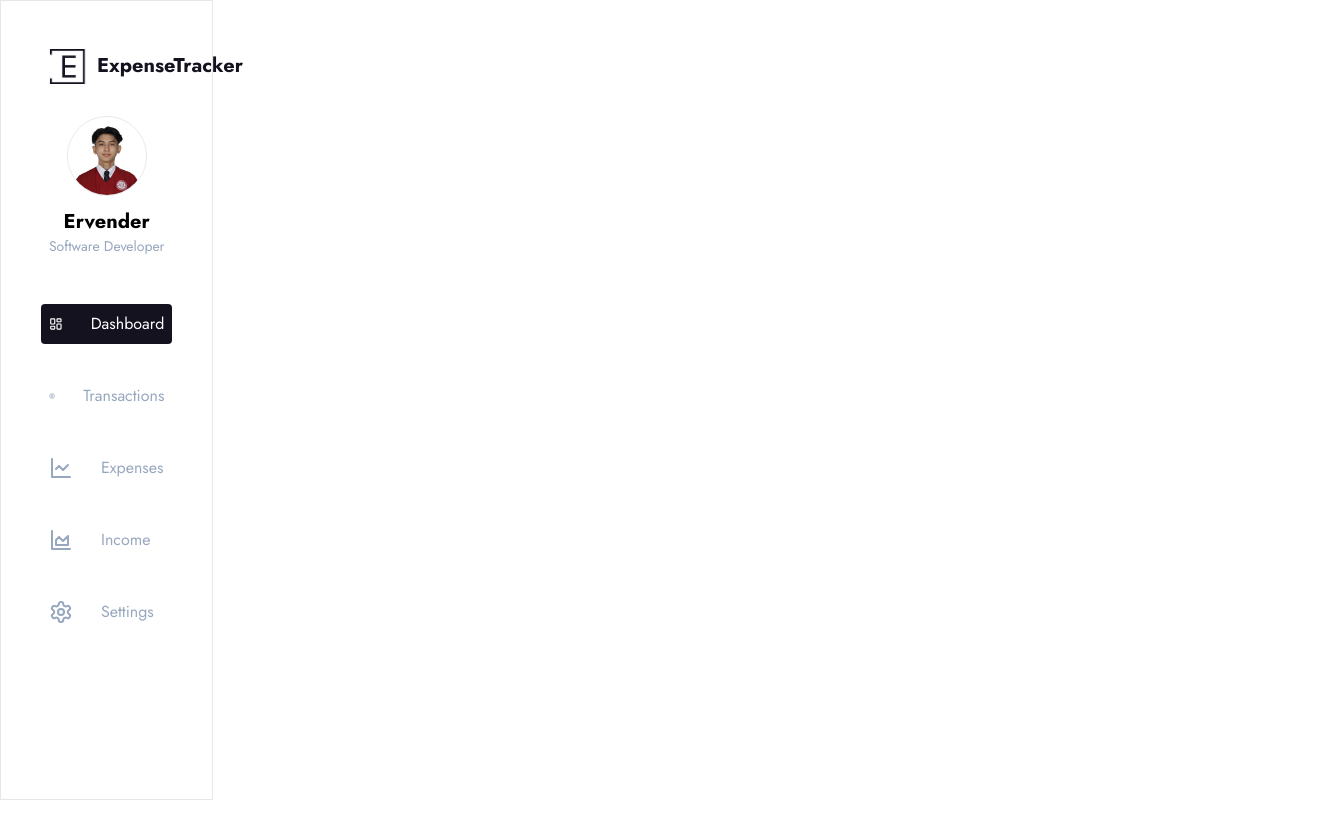
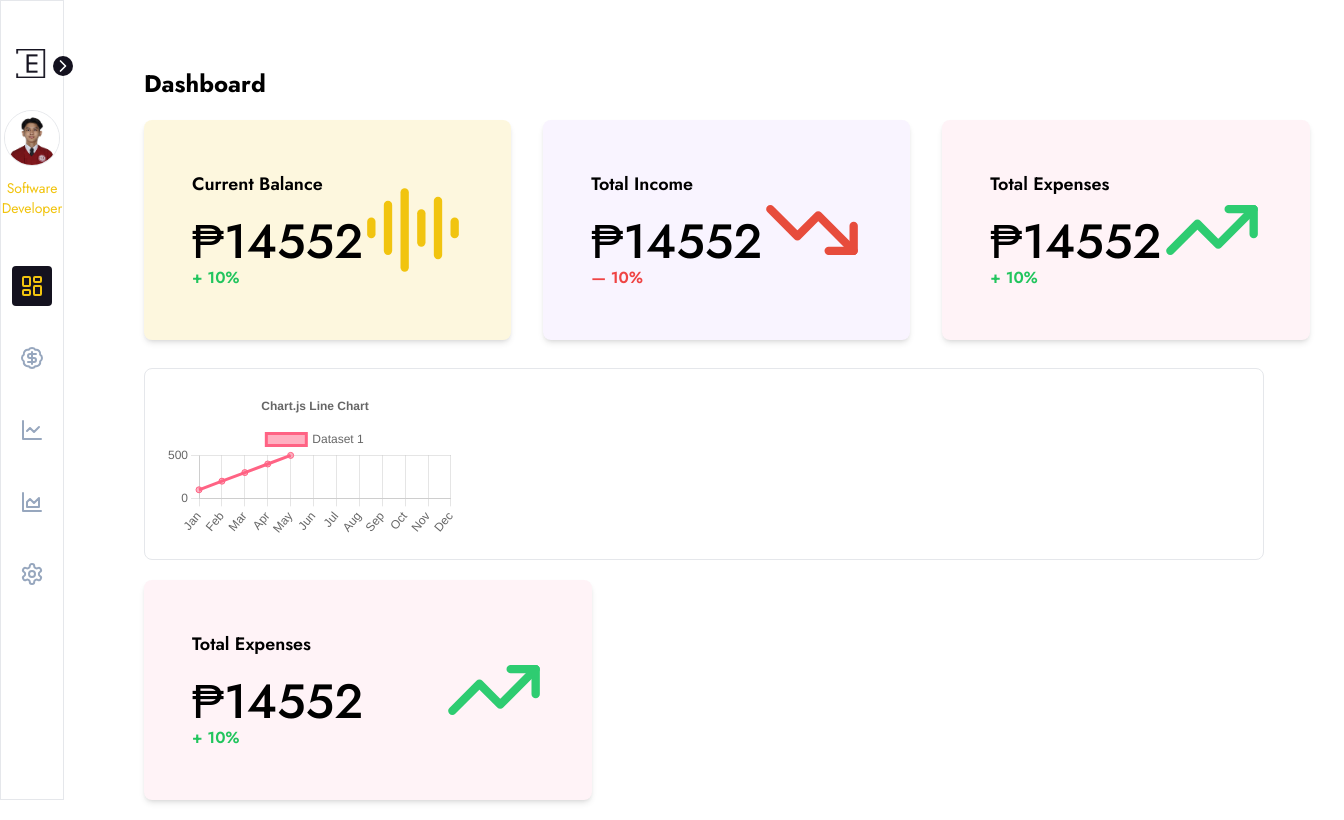
Before and after one commit to ervenderr/Expense-Tracker-App, a React (Vite) app in the folder frontend/: page / in a window 1280 px wide. Shown: the whole page, 1344 px wide, since content can reach past the window. Built offline with nearby package versions, Linux system fonts and the light colour scheme.

Commit message:
frontend - dashboard

```diff
--- a/frontend/package.json
+++ b/frontend/package.json
@@ -11,7 +11,7 @@
   },
   "dependencies": {
     "axios": "^1.6.8",
-    "chart.js": "^4.4.2",
+    "chart.js": "^4.4.3",
     "lucide-react": "^0.378.0",
     "moment": "^2.30.1",
     "react": "^18.2.0",
--- a/frontend/src/App.jsx
+++ b/frontend/src/App.jsx
@@ -1,17 +1,19 @@
 
 import './App.css'
+import Dashboard from './components/Dashboard/Dashboard'
 import Sidebar from './components/sidebar'
 
 function App() {
 
   return (
     <>
-    {/* Navigation bar */}
-      <Sidebar />
+    <div className='flex'>
+      {/* Navigation bar */}
+        <Sidebar />
 
-    {/* Sidebar */}
-
-    {/* Main Content */}
+      {/* Main Content */}
+      <Dashboard />
+    </div>
     </>
   )
 }
--- /dev/null
+++ b/frontend/src/components/Dashboard/Chart.jsx
@@ -0,0 +1,54 @@
+import React from 'react';
+import {
+    Chart as ChartJS,
+    CategoryScale,
+    LinearScale,
+    PointElement,
+    LineElement,
+    Title,
+    Tooltip,
+    Legend,
+} from 'chart.js';
+import { Line } from 'react-chartjs-2';
+
+ChartJS.register(
+    CategoryScale,
+    LinearScale,
+    PointElement,
+    LineElement,
+    Title,
+    Tooltip,
+    Legend
+);
+
+export const options = {
+    responsive: false,
+    plugins: {
+        legend: {
+            position: 'top',
+        },
+        title: {
+            display: true,
+            text: 'Chart.js Line Chart',
+        },
+    },
+};
+
+const labels = ['Jan', 'Feb', 'Mar', 'Apr', 'May', 'Jun', 'Jul', 'Aug', 'Sep', 'Oct', 'Nov', 'Dec'];
+
+export const data = {
+    labels,
+    datasets: [
+        {
+            label: 'Dataset 1',
+            data: [100, 200, 300, 400, 500],
+            borderColor: 'rgb(255, 99, 132)',
+            backgroundColor: 'rgba(255, 99, 132, 0.5)',
+        },
+
+    ],
+};
+
+export default function App() {
+    return <Line options={options} data={data} />;
+}
--- /dev/null
+++ b/frontend/src/components/Dashboard/Dashboard.jsx
@@ -0,0 +1,68 @@
+import React from 'react'
+import { AudioLines, TrendingDown, TrendingUp } from "lucide-react"
+import Chart from './Chart'
+
+const Dashboard = () => {
+    return (
+        <div className='flex flex-col py-12 px-10 w-full h-screen'>
+
+            <div className='w-full px-10 py-5'>
+                <h1 className='text-2xl font-bold'>Dashboard</h1>
+
+                <div className='flex space-x-8'>
+                    <div className='w-2/5 h-[220px] rounded-lg flex p-12 mt-5 justify-between items-center bg-[#f1c40f23] shadow-md'>
+                        <div>
+                            <span className='text-lg font-semibold'>Current Balance</span>
+                            <h1 className='text-5xl font-medium mt-5'>₱14552</h1>
+                            <span className='text-md text-green-500 font-semibold'>+ 10%</span>
+                        </div>
+                        <div className='flex gap-none] p-0 m-0'>
+                            <AudioLines height={100} width={100} stroke='#f1c40f' />
+                        </div>
+                    </div>
+
+                    <div className='w-2/5 h-[220px] rounded-lg flex p-12 mt-5 justify-between items-center bg-[#f9f4ff] shadow-md'>
+                        <div>
+                            <span className='text-lg font-semibold'>Total Income</span>
+                            <h1 className='text-5xl font-medium mt-5'>₱14552</h1>
+                            <span className='text-md text-red-500 font-semibold'>— 10%</span>
+                        </div>
+                        <div className='flex gap-none] p-0 m-0'>
+                            <TrendingDown stroke='#e74c3c' height={100} width={100} />
+                        </div>
+                    </div>
+
+                    <div className='w-2/5 h-[220px] rounded-lg flex p-12 mt-5 justify-between items-center bg-[#fff3f7] shadow-md'>
+                        <div>
+                            <span className='text-lg font-semibold'>Total Expenses</span>
+                            <h1 className='text-5xl font-medium mt-5'>₱14552</h1>
+                            <span className='text-md text-green-500 font-semibold'>+ 10%</span>
+                        </div>
+                        <div className='flex gap-none] p-0 m-0'>
+                            <TrendingUp stroke='#2ecc71' height={100} width={100} />
+                        </div>
+                    </div>
+                </div>
+
+                <div className='flex space-x-8 flex-col border w-full mt-7 rounded-lg p-5'>
+                    <Chart />
+                </div>
+
+                <div className='w-2/5 h-[220px] rounded-lg flex p-12 mt-5 justify-between items-center bg-[#fff3f7] shadow-md'>
+                        <div>
+                            <span className='text-lg font-semibold'>Total Expenses</span>
+                            <h1 className='text-5xl font-medium mt-5'>₱14552</h1>
+                            <span className='text-md text-green-500 font-semibold'>+ 10%</span>
+                        </div>
+                        <div className='flex gap-none] p-0 m-0'>
+                            <TrendingUp stroke='#2ecc71' height={100} width={100} />
+                        </div>
+                </div>
+
+            </div>
+
+        </div>
+    )
+}
+
+export default Dashboard
--- a/frontend/src/components/sidebar.jsx
+++ b/frontend/src/components/sidebar.jsx
@@ -1,7 +1,8 @@
 import React from 'react'
 import Logo from '../assets/elogo.png'
 import Profile from '../assets/profile.jpg'
-import {LayoutDashboard, BadgeDollarSign, LineChart, AreaChart, Settings} from "lucide-react"
+import {LayoutDashboard, BadgeDollarSign, LineChart, AreaChart, Settings, ChevronRight} from "lucide-react"
+import { motion } from 'framer-motion'
 
 const navLinks = [
   {
@@ -26,22 +27,37 @@ const navLinks = [
   }
 ]
 
+const variants = {
+  open: { width: "15%" },
+  closed: { width: "5%" },
+}
+
 const Sidebar = () => {
 
   const [activeLink, setActiveLik] = React.useState(0)
+  const [isOpen, setIsOpen] = React.useState(false)
 
   return (
-    <div className='py-12 px-10 flex flex-col border border-r-1 w-1/6 h-screen'>
-        <div className='flex items-center'>
-          <img src={Logo} className='w-14'/>
-          <span className='text-xl font-bold text-primary'>ExpenseTracker</span>
+    <motion.div
+    animate = {isOpen ? "open": "closed"}
+    variants = {variants}
+    className={isOpen ? 'py-12 px-6 w-1/2 flex flex-col border relative h-screen' : 'py-12 px-2 flex flex-col border border-r- relative h-screen items-center'}>
+        <div className='flex items-center logo-div justify-center'>
+          <img src={Logo} className={'w-14'}/>
+          <span className={isOpen ? 'text-xl font-bold text-primary block' : 'hidden'}>Expense<span className='text-yellow'>Tracker</span></span>
+        </div>
+
+        <div
+        onClick={() => setIsOpen(!isOpen)}
+        className='w-5 h-5 bg-primary rounded-full absolute right-[-10px] top-[55px] flex items-center justify-center'>
+          <ChevronRight className='text-secondary'/>
         </div>
 
         <div className='mt-8'>
           <div className='flex flex-col justify-center items-center'>
-            <img src={Profile} className='w-20 rounded-full border border-r-1 mb-3'/>
-            <span className='text-center text-xl font-bold'>Ervender</span>
-            <span className='text-center text-sm text-tertiary'>Software Developer</span>
+            <img src={Profile} className={'rounded-full border border-r-1 mb-3' + (isOpen ? ' w-20' : ' w-14')}/>
+            <span className={isOpen ? 'text-center text-xl font-bold' : 'hidden'}>Ervender</span>
+            <span className='text-center text-sm text-yellow'>Software Developer</span>
           </div>
         </div>
 
@@ -50,15 +66,15 @@ const Sidebar = () => {
             <div
             key={index}
             className={'flex items-center gap-7 cursor-pointer p-2 rounded' +
-            (activeLink === index ? ' bg-primary text-secondary' : ' text-tertiary')}
+            (activeLink === index ? ' bg-primary text-yellow' : ' text-tertiary')}
             onClick={() => setActiveLik(index)}
             >
               <link.icon/>
-              <span className=''>{link?.name}</span>
+              <span className={isOpen ? 'block' : 'hidden'}>{link?.name}</span>
             </div>
           ))}
         </div>
-    </div>
+    </motion.div>
   )
 }
 
--- a/frontend/tailwind.config.js
+++ b/frontend/tailwind.config.js
@@ -10,6 +10,7 @@ export default {
         'primary': '#14121f',
         'secondary': '#ffffff',
         'tertiary': '#97a7be',
+        'yellow': '#f1c40f',
 
       },
     },
```
Also changed, not shown: 1 other file (tests, documents, lock files or other folders).
